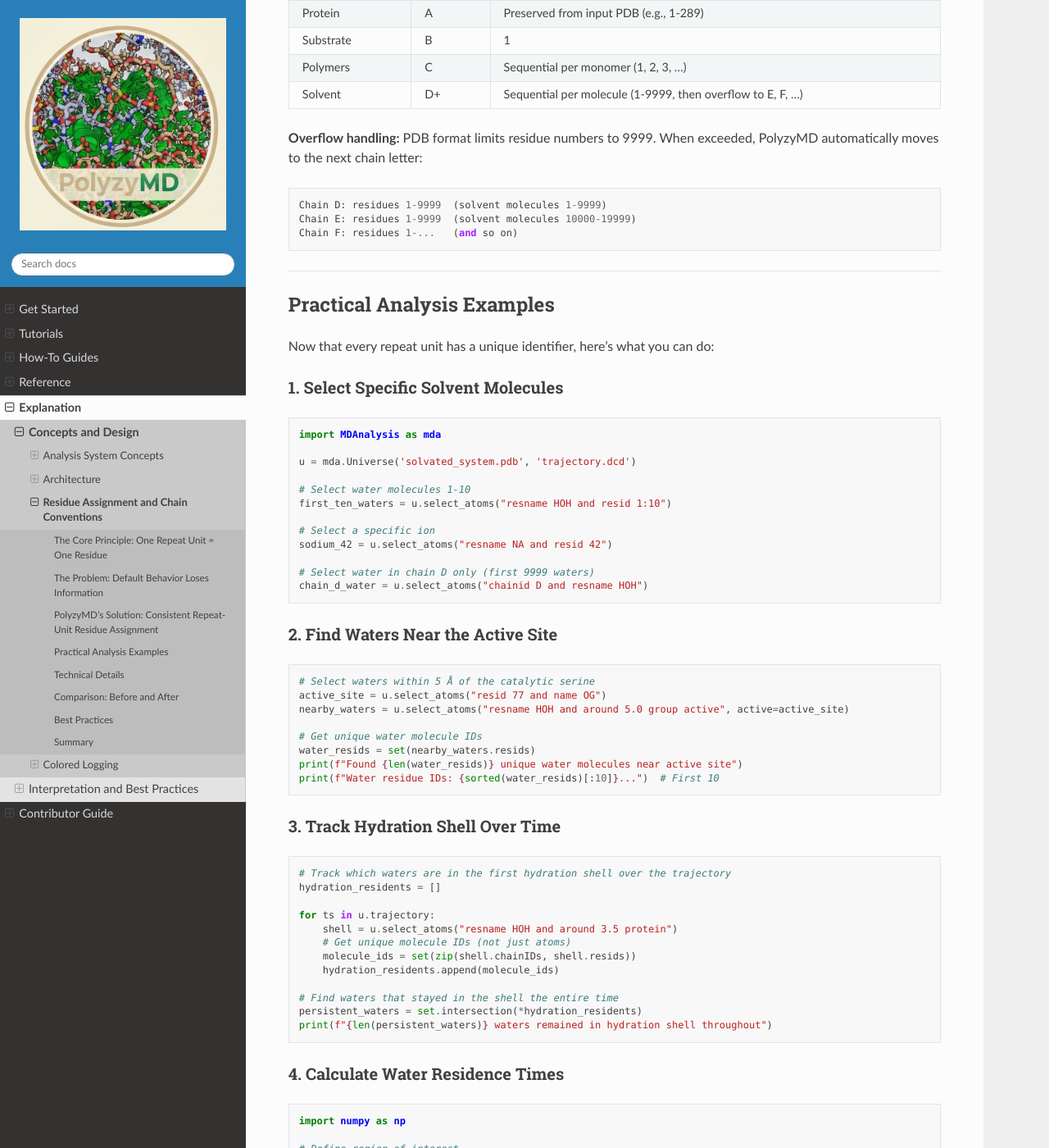
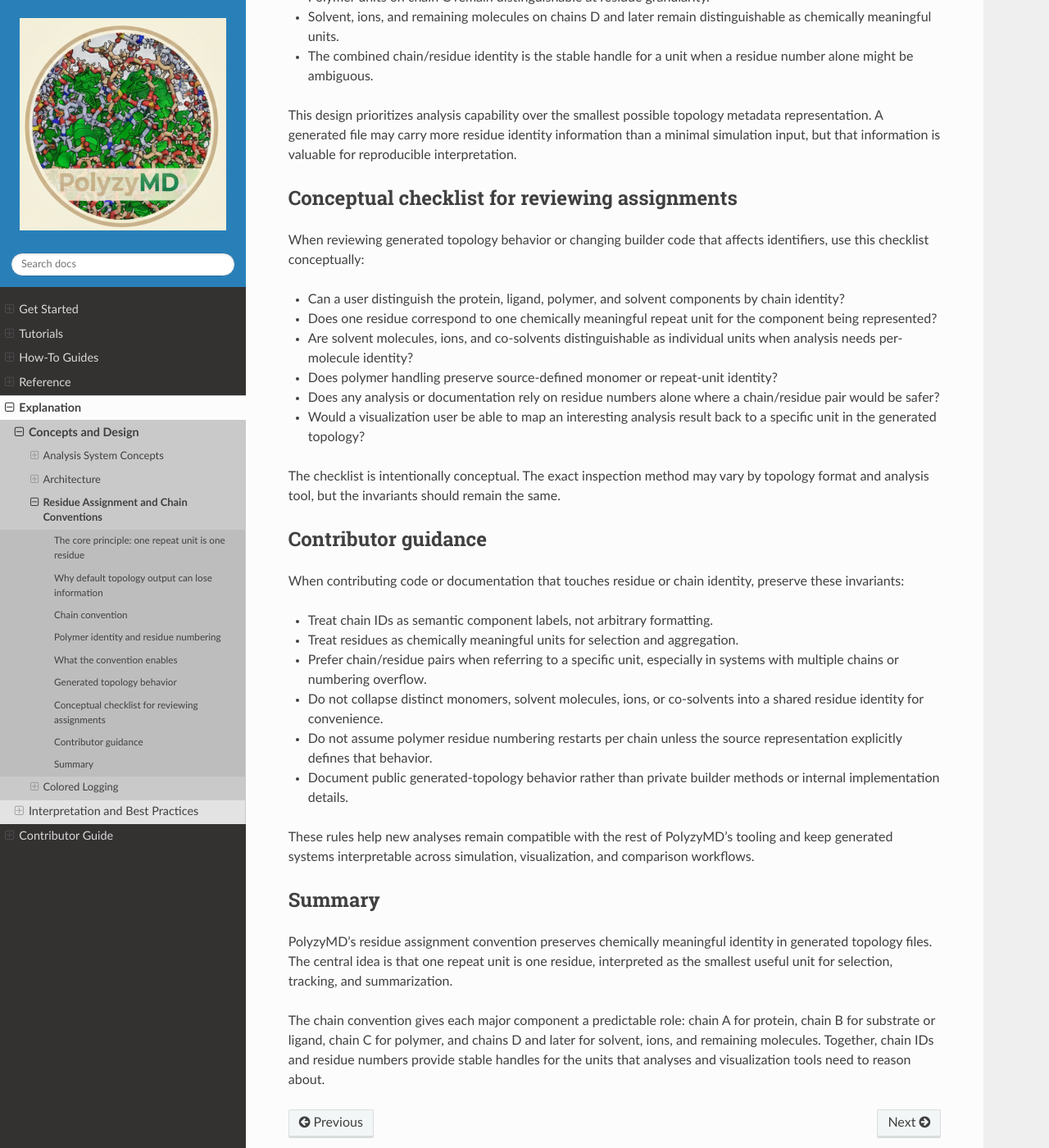
Before and after one commit to joelaforet/polyzymd, a Sphinx documentation site: the page built from docs/source/explanation/residue_assignment.md, in a window 1280 px wide and 1400 px high, scrolled down 2940 px. Shown: the whole window at 82% size. Built offline with Sphinx 7.4.7 and the Read the Docs theme 3.1.0, drawn with Linux system fonts in a browser that asks for light colours; some of the changed text lies outside the part shown.

Commit message:
docs: clarify residue assignment explanation

````diff
--- a/docs/source/explanation/residue_assignment.md
+++ b/docs/source/explanation/residue_assignment.md
@@ -1,459 +1,194 @@
 # Understanding Residue Assignment in PolyzyMD
 
-*How PolyzyMD assigns unique residue identifiers to enable powerful trajectory analysis*
+PolyzyMD uses chain IDs and residue numbers to preserve chemically meaningful
+identity in generated topology files. The goal is not only to produce a valid
+simulation system, but also to keep enough identity information for selection,
+tracking, visualization, and summary analyses after the system has been built.
 
----
+This page explains the design convention behind those identifiers. It is meant
+for contributors and advanced users who need to understand why generated
+PolyzyMD topologies are organized the way they are.
 
-## The Core Principle: One Repeat Unit = One Residue
+## The core principle: one repeat unit is one residue
 
-In molecular dynamics, the concept of a "residue" comes from protein chemistry, where each amino acid is a distinct residue in the polymer chain. PolyzyMD extends this principle consistently across all molecule types:
+PolyzyMD treats the smallest chemically meaningful unit as the residue-level
+unit whenever possible:
 
-> **One repeat unit = One residue**
+> **One repeat unit is one residue.**
 
-This principle applies uniformly:
+For proteins, this matches the usual biomolecular meaning of a residue: each
+amino acid is one residue. For synthetic polymers, the analogous unit is the
+monomer or repeat unit. For solvent, ions, and other small molecules, the
+smallest meaningful unit is usually the complete molecule.
 
-| Molecule Type | Repeat Unit | Residue Assignment |
-|---------------|-------------|-------------------|
-| **Protein** | Amino acid | Each amino acid is one residue (GLY, ALA, SER, ...) |
-| **Polymer** | Monomer | Each monomer unit is one residue |
-| **Solvent** (water, ions) | Entire molecule | Each molecule is one residue (the "repeat unit" is the molecule itself) |
-| **Co-solvent** (DMSO, etc.) | Entire molecule | Each molecule is one residue |
+This convention makes residue identifiers useful for analysis rather than just
+file-format bookkeeping.
 
-For proteins and synthetic polymers, the repeat unit is the monomer. For small molecules like water or DMSO, the molecule itself is the fundamental unit—there's nothing smaller to repeat—so each molecule gets its own residue number.
+| Component type | Chemically meaningful unit | Residue assignment |
+|----------------|----------------------------|--------------------|
+| Protein | Amino acid | Each amino acid remains one residue. |
+| Substrate or ligand | Complete molecule, unless represented otherwise | The ligand is assigned as a distinct unit. |
+| Polymer | Monomer or source-defined repeat unit | Each represented repeat unit can be selected and summarized. |
+| Solvent and ions | Complete molecule or ion | Each molecule or ion can be distinguished. |
+| Co-solvent | Complete molecule | Each molecule can be distinguished. |
 
----
+The practical consequence is that a residue identifier should point to a unit a
+scientist might reasonably select, track, count, or summarize.
 
-## The Problem: Default Behavior Loses Information
+## Why default topology output can lose information
 
-When you build an MD system with most tools (including vanilla OpenFF/OpenMM workflows), you often encounter a frustrating limitation: **all molecules of the same type share a single residue number**.
+Some topology-generation workflows preserve atom names and coordinates but do
+not preserve useful residue-level identity for every molecule. In the most
+problematic case, many molecules of the same type can appear to share a single
+residue identity.
 
-### What Happens by Default
+Conceptually, this loses information in several ways:
 
-In a typical OpenFF-based workflow:
+- Distinct solvent molecules or ions cannot be cleanly distinguished by residue
+  identity.
+- Per-molecule summaries, such as residence time or hydrogen-bond counts, become
+  harder to define.
+- Visualization tools cannot reliably refer to a specific molecule or polymer
+  unit by a stable identifier.
+- Analysis results become less interpretable because atom-level selections are
+  no longer tied to chemically meaningful units.
 
-```
-# Default OpenFF behavior for water:
-HOH  1   O     ...
-HOH  1   H1    ...
-HOH  1   H2    ...
-HOH  1   O     ...   # Same residue number!
-HOH  1   H1    ...
-HOH  1   H2    ...
-... (thousands more, all residue 1)
-```
+PolyzyMD chooses to preserve this identity in the generated topology because it
+is difficult or impossible to reconstruct unambiguously after the identifiers
+have been discarded.
 
-Every water molecule is assigned residue number 1. The same applies to ions (all Na+ are residue 1, all Cl- are residue 1) and often to co-solvents as well.
+## Chain convention
 
-This "one molecule **type**, one residue" approach conflates distinct molecules, losing critical information.
+PolyzyMD uses a consistent chain convention in generated topology files:
 
-### Why This Is a Problem
+| Chain | Role |
+|-------|------|
+| A | Protein or enzyme. |
+| B | Substrate or ligand. |
+| C | Polymer or conjugated polymer component. |
+| D and later | Solvent, ions, and remaining molecules. |
 
-1. **You can't select individual molecules**
-   ```python
-   # This doesn't work - selects ALL water!
-   water_near_protein = u.select_atoms("resname HOH and around 5 protein")
+The convention is intentionally simple. It gives contributors, analysis
+plugins, and visualization workflows a shared vocabulary for referring to major
+system components without needing to infer component roles from atom names or
+force-field metadata.
 
-   # You want: "Give me the 10 water molecules closest to the active site"
-   # But you can't distinguish water molecule #1 from #5000
-   ```
+For large systems, solvent and other remaining molecules may span multiple chain
+IDs because common topology formats place limits on residue numbering within a
+chain. In that case, the role is still the same: chains D and later represent
+solvent, ions, or other non-protein, non-ligand, non-polymer components.
 
-2. **Distance calculations are ambiguous**
-   ```python
-   # Which water molecule is this distance for?
-   distance = atom1.position - water.position  # Which water?!
-   ```
+## Polymer identity and residue numbering
 
-3. **Visualization suffers**
-   - PyMOL/VMD can't color individual water molecules
-   - Can't track specific solvent molecules over time
-   - Can't identify hydration shell residents
+Polymer systems need extra care because the chemically meaningful unit may come
+from the source representation. PolyzyMD's residue assignment should preserve
+distinct monomer or repeat-unit identity when that identity is present.
 
-4. **Standard analysis tools break**
-   - Radial distribution functions need molecule identifiers
-   - Hydrogen bond analysis needs to track donor/acceptor molecules
-   - Residence time calculations are impossible
+This does not mean contributors should assume every polymer chain always
+restarts residue numbering. Whether numbering restarts depends on the source
+representation and the generated topology semantics. The invariant is stronger
+and more important than a particular numbering pattern:
 
----
+- Distinct represented polymer units should remain distinguishable.
+- Chain and residue identifiers together should identify the intended unit.
+- Source-defined monomer identity should not be flattened into a generic polymer
+  residue when that would make per-unit analysis ambiguous.
 
-## PolyzyMD's Solution: Consistent Repeat-Unit Residue Assignment
+For example, two polymer strands in the same system should preserve enough
+identity to distinguish units on one strand from units on another. A contributor
+should not write analysis code that assumes residue number 1 always means “the
+first monomer of every polymer chain” unless the topology source explicitly
+defines that convention.
 
-PolyzyMD assigns residue numbers based on the repeat-unit principle, ensuring every chemically meaningful unit has a unique identifier.
+## What the convention enables
 
-### What PolyzyMD Produces
+The residue and chain convention is not an analysis method by itself. It is a
+foundation that makes downstream methods easier to write and interpret.
 
-**For proteins** (preserved from input):
-```
-# Each amino acid is its own residue (standard behavior)
-ALA  1   N     ...
-ALA  1   CA    ...
-ALA  1   C     ...
-GLY  2   N     ...   # Next residue
-GLY  2   CA    ...
-...
-```
+Because generated topologies preserve chemically meaningful unit identity,
+analyses can ask questions such as:
 
-**For polymers** (one residue per monomer):
-```
-# Each monomer unit gets a unique residue number
-SBMA 1   C1    ...   # First monomer
-SBMA 1   C2    ...
-SBMA 1   S     ...
-SBMA 2   C1    ...   # Second monomer (unique!)
-SBMA 2   C2    ...
-...
-```
+- Which solvent molecules remain near an active site across frames?
+- Which polymer repeat units contact the protein most often?
+- Which ligand or substrate atoms are involved in recurring interactions with
+  chain A?
+- How do per-monomer properties vary along chain C?
+- Which waters, ions, or co-solvent molecules bridge between protein and ligand?
 
-**For solvent** (one residue per molecule):
-```
-# Each water molecule gets a unique residue number
-HOH  1   O     ...   # Water molecule 1
-HOH  1   H1    ...
-HOH  1   H2    ...
-HOH  2   O     ...   # Water molecule 2 (unique!)
-HOH  2   H1    ...
-HOH  2   H2    ...
-HOH  3   O     ...   # Water molecule 3 (unique!)
-...
-```
+Visualization workflows benefit for the same reason: interesting molecules or
+monomers identified by analysis can be mapped back to chain and residue
+identifiers in the generated topology.
 
-Every repeat unit gets a unique (chain_id, residue_number) combination, enabling precise selection and analysis.
+## Generated topology behavior
 
-### Chain Assignment Strategy
+PolyzyMD-generated topology files expose the assignment convention through
+standard chain and residue identifiers. Contributors should describe and rely on
+that public behavior rather than private implementation details.
 
-PolyzyMD assigns chain IDs systematically:
+At a high level, generated topologies aim to preserve these properties:
 
-| Component | Chain | Residue Numbers |
-|-----------|-------|-----------------|
-| Protein | A | Preserved from input PDB (e.g., 1-289) |
-| Substrate | B | 1 |
-| Polymers | C | Sequential per monomer (1, 2, 3, ...) |
-| Solvent | D+ | Sequential per molecule (1-9999, then overflow to E, F, ...) |
+- Protein residue identities from the input structure remain meaningful.
+- The substrate or ligand is separated from the protein by chain identity.
+- Polymer units on chain C remain distinguishable at residue granularity.
+- Solvent, ions, and remaining molecules on chains D and later remain
+  distinguishable as chemically meaningful units.
+- The combined chain/residue identity is the stable handle for a unit when a
+  residue number alone might be ambiguous.
 
-**Overflow handling:** PDB format limits residue numbers to 9999. When exceeded, PolyzyMD automatically moves to the next chain letter:
+This design prioritizes analysis capability over the smallest possible topology
+metadata representation. A generated file may carry more residue identity
+information than a minimal simulation input, but that information is valuable
+for reproducible interpretation.
 
-```
-Chain D: residues 1-9999  (solvent molecules 1-9999)
-Chain E: residues 1-9999  (solvent molecules 10000-19999)
-Chain F: residues 1-...   (and so on)
-```
+## Conceptual checklist for reviewing assignments
 
----
+When reviewing generated topology behavior or changing builder code that affects
+identifiers, use this checklist conceptually:
 
-## Practical Analysis Examples
+- Can a user distinguish the protein, ligand, polymer, and solvent components by
+  chain identity?
+- Does one residue correspond to one chemically meaningful repeat unit for the
+  component being represented?
+- Are solvent molecules, ions, and co-solvents distinguishable as individual
+  units when analysis needs per-molecule identity?
+- Does polymer handling preserve source-defined monomer or repeat-unit identity?
+- Does any analysis or documentation rely on residue numbers alone where a
+  chain/residue pair would be safer?
+- Would a visualization user be able to map an interesting analysis result back
+  to a specific unit in the generated topology?
 
-Now that every repeat unit has a unique identifier, here's what you can do:
+The checklist is intentionally conceptual. The exact inspection method may vary
+by topology format and analysis tool, but the invariants should remain the same.
 
-### 1. Select Specific Solvent Molecules
+## Contributor guidance
 
-```python
-import MDAnalysis as mda
+When contributing code or documentation that touches residue or chain identity,
+preserve these invariants:
 
-u = mda.Universe('solvated_system.pdb', 'trajectory.dcd')
+- Treat chain IDs as semantic component labels, not arbitrary formatting.
+- Treat residues as chemically meaningful units for selection and aggregation.
+- Prefer chain/residue pairs when referring to a specific unit, especially in
+  systems with multiple chains or numbering overflow.
+- Do not collapse distinct monomers, solvent molecules, ions, or co-solvents
+  into a shared residue identity for convenience.
+- Do not assume polymer residue numbering restarts per chain unless the source
+  representation explicitly defines that behavior.
+- Document public generated-topology behavior rather than private builder
+  methods or internal implementation details.
 
-# Select water molecules 1-10
-first_ten_waters = u.select_atoms("resname HOH and resid 1:10")
-
-# Select a specific ion
-sodium_42 = u.select_atoms("resname NA and resid 42")
-
-# Select water in chain D only (first 9999 waters)
-chain_d_water = u.select_atoms("chainid D and resname HOH")
-```
-
-### 2. Find Waters Near the Active Site
-
-```python
-# Select waters within 5 Å of the catalytic serine
-active_site = u.select_atoms("resid 77 and name OG")
-nearby_waters = u.select_atoms("resname HOH and around 5.0 group active", active=active_site)
-
-# Get unique water molecule IDs
-water_resids = set(nearby_waters.resids)
-print(f"Found {len(water_resids)} unique water molecules near active site")
-print(f"Water residue IDs: {sorted(water_resids)[:10]}...")  # First 10
-```
-
-### 3. Track Hydration Shell Over Time
-
-```python
-# Track which waters are in the first hydration shell over the trajectory
-hydration_residents = []
-
-for ts in u.trajectory:
-    shell = u.select_atoms("resname HOH and around 3.5 protein")
-    # Get unique molecule IDs (not just atoms)
-    molecule_ids = set(zip(shell.chainIDs, shell.resids))
-    hydration_residents.append(molecule_ids)
-
-# Find waters that stayed in the shell the entire time
-persistent_waters = set.intersection(*hydration_residents)
-print(f"{len(persistent_waters)} waters remained in hydration shell throughout")
-```
-
-### 4. Calculate Water Residence Times
-
-```python
-import numpy as np
-
-# Define region of interest
-active_site = u.select_atoms("resid 77 and name OG")
-
-# Track presence of each water molecule
-water_ids = u.select_atoms("resname HOH and name O").resids  # All water oxygens
-residence_matrix = np.zeros((len(u.trajectory), max(water_ids) + 1), dtype=bool)
-
-for i, ts in enumerate(u.trajectory):
-    nearby = u.select_atoms("resname HOH and name O and around 5.0 group site", site=active_site)
-    for resid in nearby.resids:
-        residence_matrix[i, resid] = True
-
-# Calculate residence time for each water
-residence_times = residence_matrix.sum(axis=0)  # Frames present
-top_residents = np.argsort(residence_times)[-10:][::-1]
-print("Top 10 longest-residing waters near active site:")
-for resid in top_residents:
-    frames = residence_times[resid]
-    print(f"  Water {resid}: {frames} frames ({frames * 0.1:.1f} ns)")  # assuming 100 ps/frame
-```
-
-### 5. Analyze Polymer Monomers Individually
-
-```python
-# Select specific monomers in a polymer chain
-# (Remember: each monomer is its own residue)
-first_monomer = u.select_atoms("chainid C and resid 1")
-last_monomer = u.select_atoms("chainid C and resid 10")  # For a 10-mer
-
-# Calculate end-to-end distance over trajectory
-e2e_distances = []
-for ts in u.trajectory:
-    com1 = first_monomer.center_of_mass()
-    com2 = last_monomer.center_of_mass()
-    e2e_distances.append(np.linalg.norm(com2 - com1))
-
-print(f"End-to-end distance: {np.mean(e2e_distances):.2f} ± {np.std(e2e_distances):.2f} Å")
-```
-
-### 6. Hydrogen Bond Analysis with Molecule Identity
-
-```python
-from MDAnalysis.analysis.hydrogenbonds import HydrogenBondAnalysis
-
-# Analyze H-bonds between protein and specific water molecules
-hbonds = HydrogenBondAnalysis(
-    universe=u,
-    donors_sel="protein and name N",
-    hydrogens_sel="protein and name H",
-    acceptors_sel="resname HOH and name O",
-)
-hbonds.run()
-
-# Get H-bond counts per water molecule
-from collections import Counter
-acceptor_resids = [hb[4] for hb in hbonds.results.hbonds]  # Column 4 is acceptor resid
-water_hbond_counts = Counter(acceptor_resids)
-
-print("Waters with most H-bonds to protein:")
-for resid, count in water_hbond_counts.most_common(10):
-    print(f"  Water {resid}: {count} H-bonds")
-```
-
-### 7. PyMOL Visualization
-
-With unique residue numbers, you can do precise selections in PyMOL:
-
-```
-# In PyMOL
-# Color the 5 water molecules closest to the ligand
-select nearby_water, (resn HOH within 4 of resn LIG)
-# This now gives you individual molecules you can work with!
-
-# Color specific waters by their behavior
-# (after identifying "interesting" waters from your analysis)
-select persistent_water, resn HOH and resi 1234+5678+9012
-color cyan, persistent_water
-
-# Show waters that bridge protein-ligand
-select bridging, resn HOH and (within 3.5 of protein) and (within 3.5 of resn LIG)
-show sticks, bridging
-
-# Select specific monomers in polymer chain C
-select monomer_5, chain C and resi 5
-```
-
----
-
-## Technical Details
-
-### How It Works
-
-PolyzyMD's `SystemBuilder._assign_pdb_identifiers()` method handles residue assignment:
-
-1. **Protein:** Chain A, preserves original residue numbers from input PDB (amino acids already have correct residue assignments)
-2. **Substrate:** Chain B, residue 1 (small molecule ligand is a single "unit")
-3. **Polymers:** Chain C, sequential numbering per monomer unit (each monomer = one residue)
-4. **Solvent:** Starting from chain D, sequential numbering per molecule (each molecule = one residue)
-
-```python
-# Simplified logic for solvent assignment
-residue_num = 1
-chain_idx = 3  # Start at 'D'
-
-for molecule in solvent_molecules:
-    if residue_num > 9999:
-        chain_idx += 1
-        residue_num = 1
-
-    # Each molecule (the repeat unit for solvent) gets one residue number
-    for atom in molecule.atoms:
-        atom.metadata["chain_id"] = CHAIN_LETTERS[chain_idx]
-        atom.metadata["residue_number"] = str(residue_num)
-
-    residue_num += 1
-```
-
-### Why Other Tools Don't Do This
-
-The "one molecule **type**, one residue" approach is common because:
-
-1. **Historical:** Traditional force field tools (AMBER, GROMACS) handled this differently
-2. **Simplicity:** Easier to implement molecule type grouping
-3. **File size:** Fewer unique residue IDs = smaller topology files
-4. **Legacy compatibility:** Some analysis tools expect grouped residues
-
-PolyzyMD prioritizes **analysis capability** over file size, recognizing that modern storage is cheap but lost information is irreplaceable.
-
-### Verifying Your Topology
-
-You can verify that residue assignment worked correctly:
-
-```python
-import MDAnalysis as mda
-
-u = mda.Universe('solvated_system.pdb')
-
-# Check water molecules have unique residues
-waters = u.select_atoms("resname HOH")
-water_molecules = waters.residues
-
-print(f"Total water atoms: {len(waters)}")
-print(f"Unique water residues: {len(water_molecules)}")
-print(f"Expected (atoms/3): {len(waters) // 3}")
-
-# Should match!
-assert len(water_molecules) == len(waters) // 3, "Residue assignment issue!"
-
-# Check residue number range
-print(f"Water residue IDs range: {min(waters.resids)} to {max(waters.resids)}")
-
-# Check chain distribution
-from collections import Counter
-chain_counts = Counter(waters.chainIDs)
-print(f"Waters per chain: {dict(chain_counts)}")
-```
-
----
-
-## Comparison: Before and After
-
-### Without Proper Residue Assignment (Default OpenFF)
-
-```python
-# Trying to find waters near active site
-waters = u.select_atoms("resname HOH")
-print(f"Found {len(waters)} water atoms")  # 30,000 atoms
-
-# All have the same residue ID!
-print(f"Unique resids: {set(waters.resids)}")  # {1}
-
-# Can't distinguish molecules
-# Can't track over time
-# Can't calculate per-molecule properties
-```
-
-### With PolyzyMD's Repeat-Unit Residue Assignment
-
-```python
-# Find waters near active site
-nearby = u.select_atoms("resname HOH and around 5 (resid 77 and name OG)")
-molecule_ids = set(nearby.resids)
-print(f"Found {len(molecule_ids)} unique water molecules")  # e.g., 23
-
-# Track specific molecules
-for ts in u.trajectory[::100]:  # Every 100th frame
-    still_there = u.select_atoms(f"resid {' '.join(map(str, molecule_ids))} and around 5 (resid 77)")
-    print(f"Frame {ts.frame}: {len(set(still_there.resids))} of {len(molecule_ids)} still nearby")
-```
-
----
-
-## Best Practices
-
-### 1. Always Use the PolyzyMD-Generated PDB
-
-The residue assignments are stored in `solvated_system.pdb`. Always use this file (not the input PDB) for analysis:
-
-```python
-# Correct
-u = mda.Universe('output/solvated_system.pdb', 'output/production.dcd')
-
-# Wrong - loses residue information!
-u = mda.Universe('input/protein.pdb', 'output/production.dcd')
-```
-
-### 2. Mind the Chain Boundaries
-
-If your system has >9999 solvent molecules, they span multiple chains:
-
-```python
-# Select ALL water (across all chains)
-all_water = u.select_atoms("resname HOH")
-
-# Select water in first solvent chain only
-chain_d_water = u.select_atoms("chainid D and resname HOH")
-```
-
-### 3. Think in Terms of Repeat Units
-
-When analyzing your system, think about what the fundamental repeat unit is:
-
-```python
-# For proteins: iterate over amino acids (residues)
-for residue in u.select_atoms("protein").residues:
-    print(f"{residue.resname} {residue.resid}: {len(residue.atoms)} atoms")
-
-# For polymers: iterate over monomers (residues)
-for residue in u.select_atoms("chainid C").residues:
-    print(f"Monomer {residue.resid}: {residue.resname}")
-
-# For solvent: iterate over molecules (each is one residue)
-for residue in u.select_atoms("resname HOH").residues:
-    com = residue.atoms.center_of_mass()
-    # Now you can track this specific water molecule
-```
-
----
+These rules help new analyses remain compatible with the rest of PolyzyMD's
+tooling and keep generated systems interpretable across simulation,
+visualization, and comparison workflows.
 
 ## Summary
 
-PolyzyMD's **"one repeat unit = one residue"** principle provides a consistent, chemically meaningful approach to residue assignment:
+PolyzyMD's residue assignment convention preserves chemically meaningful
+identity in generated topology files. The central idea is that one repeat unit is
+one residue, interpreted as the smallest useful unit for selection, tracking, and
+summarization.
 
-- **Proteins:** Each amino acid is one residue (standard)
-- **Polymers:** Each monomer is one residue (enables per-monomer analysis)
-- **Solvent/Co-solvent:** Each molecule is one residue (enables molecule tracking)
-
-This enables powerful analysis workflows:
-
-- Selecting individual solvent molecules
-- Tracking molecules over trajectory time
-- Calculating per-molecule or per-monomer properties
-- Proper hydrogen bond analysis
-- Hydration shell characterization
-- Residence time calculations
-- Meaningful visualization in PyMOL/VMD
-
-This is a deliberate design choice that prioritizes analysis capability. The topology file is slightly larger, but the analytical power gained is substantial.
-
----
-
-*Last updated: January 2026*
+The chain convention gives each major component a predictable role: chain A for
+protein, chain B for substrate or ligand, chain C for polymer, and chains D and
+later for solvent, ions, and remaining molecules. Together, chain IDs and
+residue numbers provide stable handles for the units that analyses and
+visualization tools need to reason about.
````
